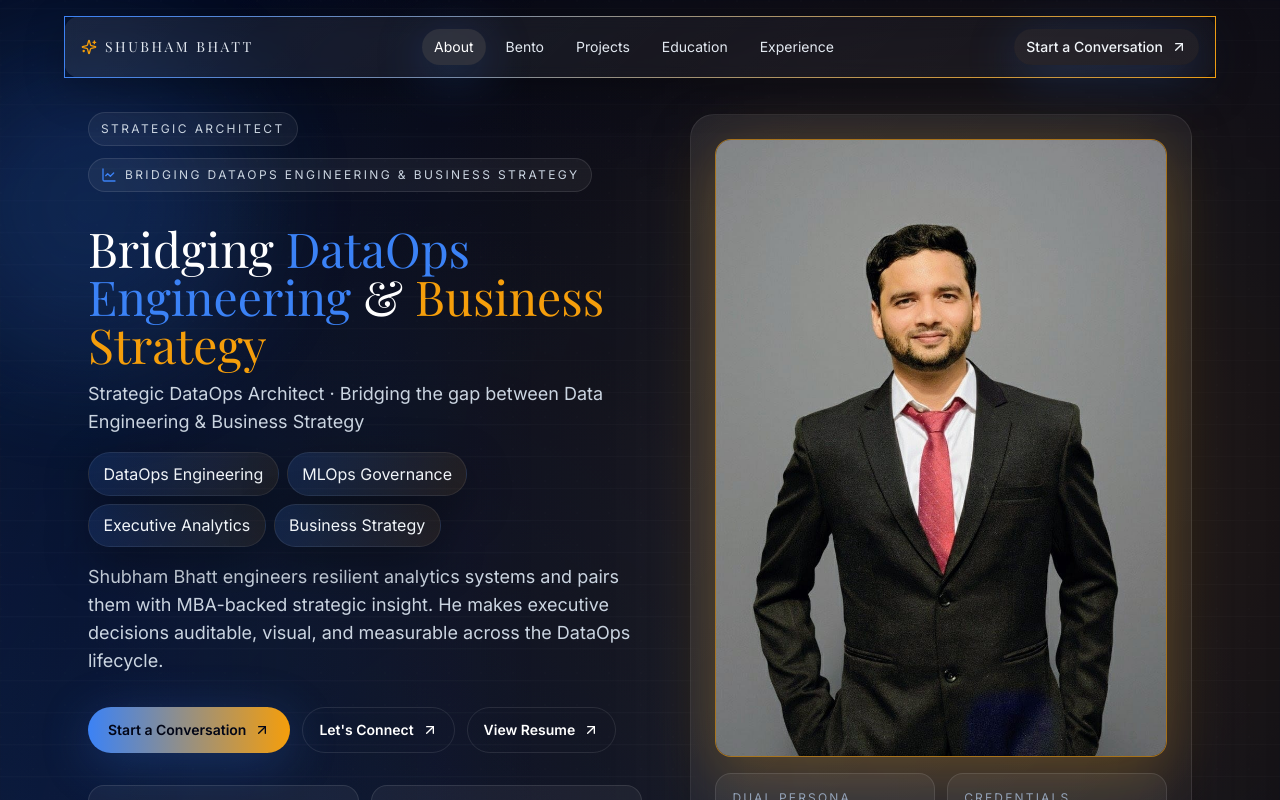
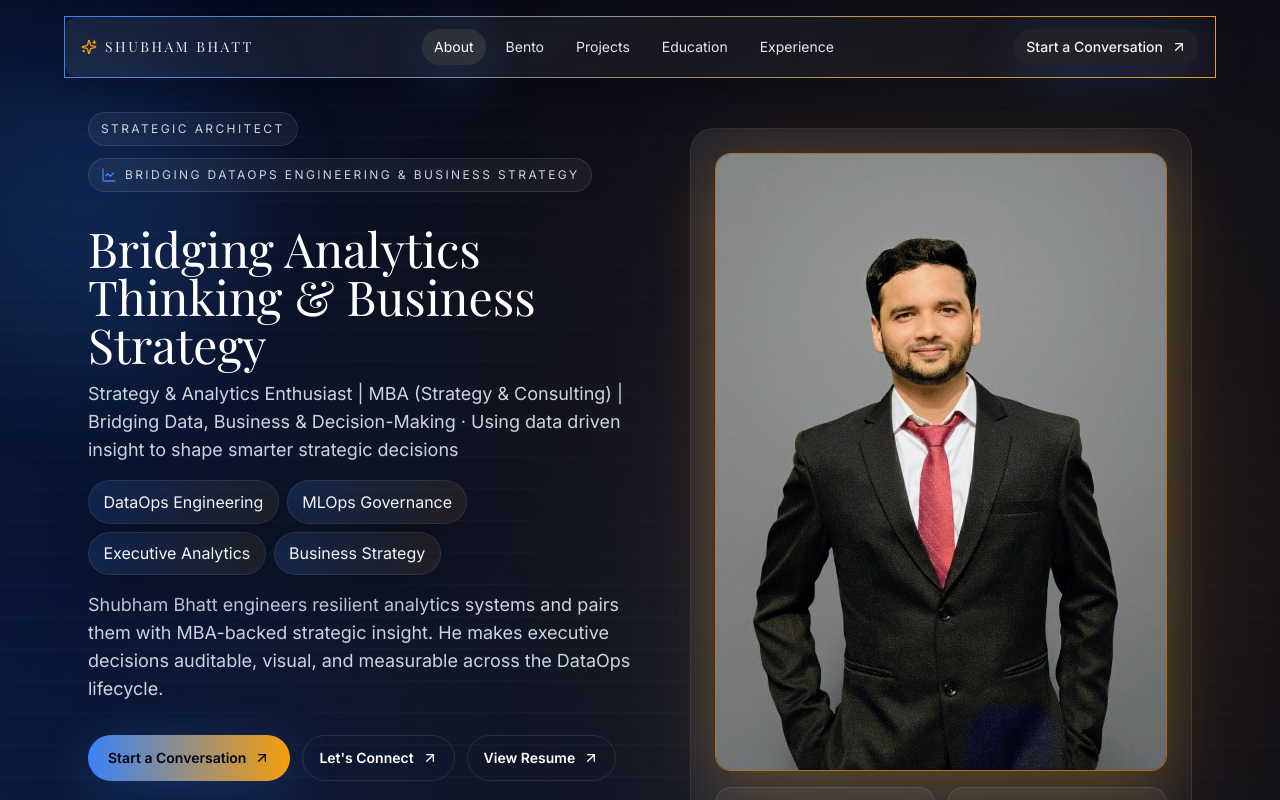
Before and after one commit to bhattshubham06/portfolio, a Next.js app: page / in a window 1280 px wide. Shown: the top 800 px of the page. Built offline with nearby package versions, Linux system fonts and the light colour scheme; a web font is replaced by a local one.

Commit message:
portfolio.ts

```diff
--- a/data/portfolio.ts
+++ b/data/portfolio.ts
@@ -73,9 +73,9 @@ export type PortfolioData = {
 export const portfolioData: PortfolioData = {
   personalInfo: {
     name: "Shubham Bhatt",
-    title: "Strategic DataOps Architect",
-    headline: "Bridging DataOps Engineering & Business Strategy",
-    subTitle: "Bridging the gap between Data Engineering & Business Strategy",
+    title: "Strategy & Analytics Enthusiast | MBA (Strategy & Consulting) | Bridging Data, Business & Decision-Making",
+    headline: "Bridging Analytics Thinking & Business Strategy",
+    subTitle: "Using data driven insight to shape smarter strategic decisions",
     email: "bhattshubhamofficial@gmail.com",
     phone: "+91 8527226410",
     linkedin: "https://www.linkedin.com/in/bhatt-shubham",
```
